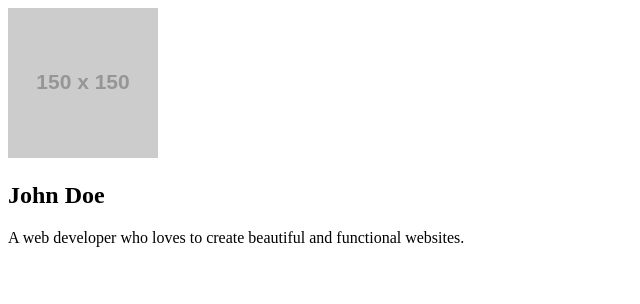
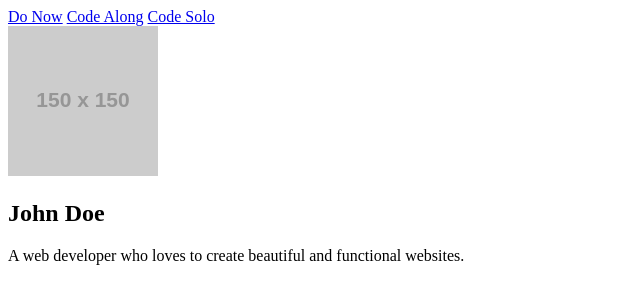
Before and after one commit to theor-2006/flw1-u1l2-23-24-student-exercises, a plain HTML site: page code-along.html in a window 1280 px wide. Shown: the whole page, without its empty margins (0-640 px from the left). Drawn offline with Linux system fonts and the light colour scheme; placeholder pictures from the web are drawn by us.

Commit message:
Add navbar

```diff
--- a/code-along.html
+++ b/code-along.html
@@ -8,6 +8,13 @@
 
 </head>
 <body class="container">
+    <div class="navbar">
+        <a href="index.html">Do Now</a>
+        <a href="code-along.html">Code Along</a>
+        <a href="code-solo.html">Code Solo</a>
+      </div>
+
+
     <div class="profile-card">
         <!-- 2. Add a class attribute with the value "profile-pic" to the img tag.  -->
         <img src="https://via.placeholder.com/150" alt="User's Photo">
```
Also changed, not shown: code-solo.html (+7 -0 lines), index.html (+7 -0 lines).
